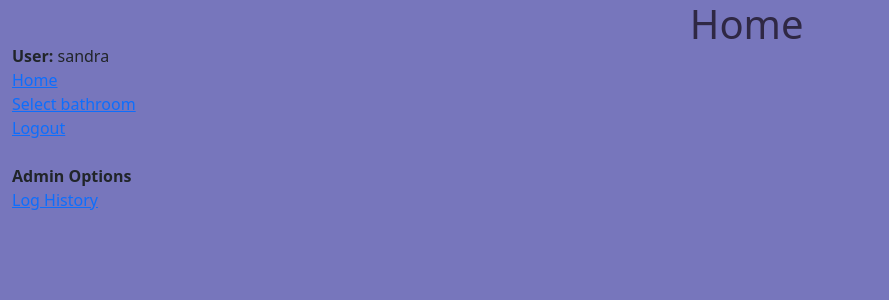
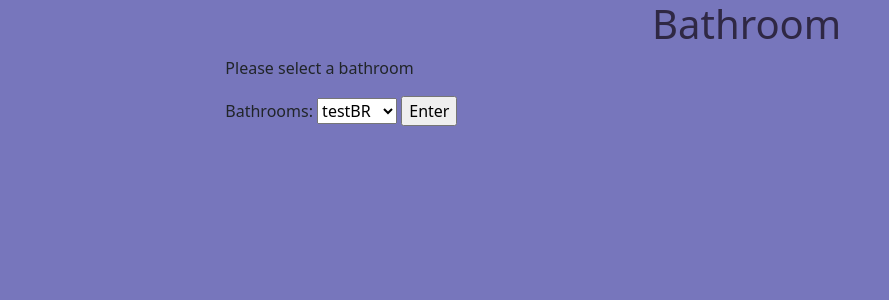
Before and after one commit to SandraWebDev/LILO, a Django app: page / in a window 1280 px wide. Shown: the top 300 px of the page, without its empty margins (0-889 px from the left). Run offline with Django 4.2, Linux system fonts and the light colour scheme; a user stored in the database is signed in.

Commit message:
Working Log Thingy

```diff
--- a/sign_in/templates/base_generic.html
+++ b/sign_in/templates/base_generic.html
@@ -24,7 +24,6 @@
               {% if user.is_authenticated %}
                 <br>
                 <li><strong>User:</strong> {{ user.get_username }}</li>
-                <li><a href="{% url 'home' %}">Home</a></li>
                 <li><a href="{% url 'bathroom_selector' %}">Select bathroom</a></li>
                 <li><a href="{% url 'logout' %}?next={{ request.path }}">Logout</a></li>
               {% else %}
--- a/sign_in/templates/pages/home.html
+++ /dev/null
@@ -1,8 +0,0 @@
-{% extends "base_generic.html" %}
-
-{% block content  %}
-{% load static %}
-    <link rel="stylesheet" href="{% static 'styles.css' %}" />
-    <h1>Home</h1>
-
-{% endblock %}
--- a/sign_in/urls.py
+++ b/sign_in/urls.py
@@ -2,9 +2,8 @@ from django.urls import path, include
 from . import views
 
 urlpatterns = [
-    path('', views.home, name='home'),
 
-    path('bathroom_selector/', views.bathroom_selector, name='bathroom_selector'),
+    path('', views.bathroom_selector, name='bathroom_selector'),
     path('bathroom/<int:pk>/', views.bathroom, name='bathroom'),
 
     path('bathroom_log_history/', views.logs, name='bathroom_logs'),
--- a/sign_in/views.py
+++ b/sign_in/views.py
@@ -5,16 +5,14 @@ from .models import Student, Log, Bathroom
 from django.contrib.auth.decorators import login_required
 from django.contrib.auth.decorators import permission_required
 import datetime
+import string
 
-@login_required
-def home(request):
-    return render(request, 'pages/home.html')
 
 @login_required
 def bathroom(request, pk):
     form = CreateLogForm()
     br = get_object_or_404(Bathroom, pk=pk)
-    logs = Log.objects.filter(bathroom = br, Time_out = None)
+    logs = Log.objects.filter(Time_out = None)
 
     if request.method == 'POST':
         if request.POST['action'] == 'Enter':
@@ -30,11 +28,13 @@ def bathroom(request, pk):
                 log.save()
                 form = CreateLogForm()
         else:
-            studentId = request.POST['action']
-            logs.update(Time_out = datetime.datetime.now())
+            log_to_modify = get_object_or_404(Log, pk = request.POST['action'])
+            student_logout_id = log_to_modify.student_id.student_id
+
+            logs.filter(student_id = Student.objects.filter(student_id = student_logout_id)[0]).update(Time_out = datetime.datetime.now())
 
 
-    return render(request, 'pages/student_login.html', {'form': form, 'logs':logs, "room": br.room})
+    return render(request, 'pages/student_login.html', {'form': form, 'logs':logs.filter(bathroom = br), "room": br.room})
 
 @permission_required('sign_in.can_view_log_history')
 @login_required
```
Also changed, not shown: db.sqlite3, sign_in/templates/pages/student_login.html (indentation only), 1 other file.
